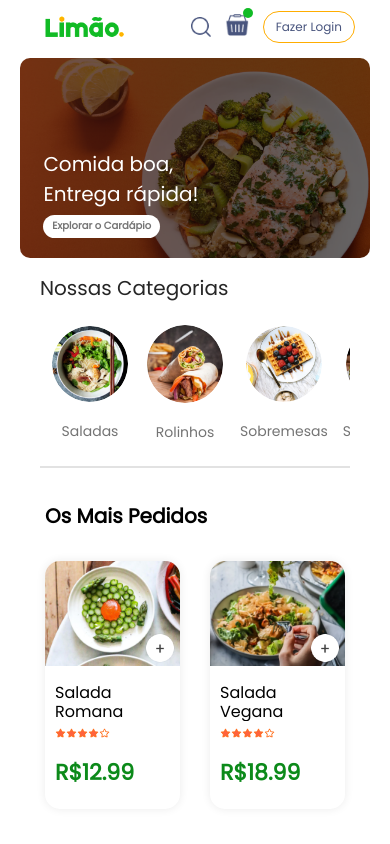
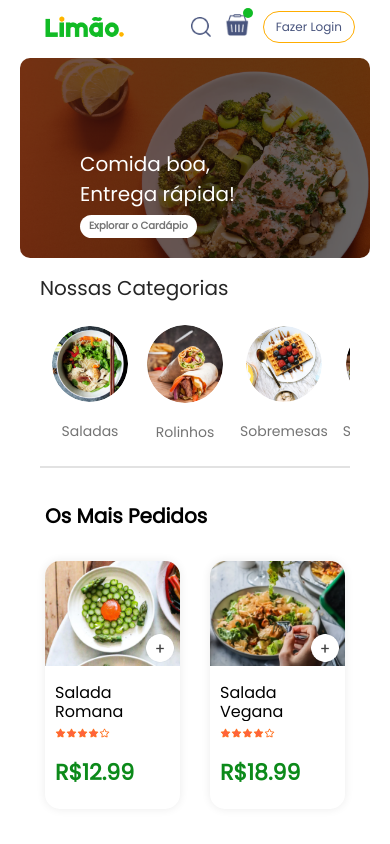
Before and after one commit to lukegoes/limao_delivery, a React (Vite) app: page / in a window 390 px wide. Shown: the top 844 px of the page. Built offline with nearby package versions, Linux system fonts and the light colour scheme.

Commit message:
fix: ajustes de responsividade

```diff
--- a/src/components/Header/Header.css
+++ b/src/components/Header/Header.css
@@ -1,6 +1,6 @@
 .header{
     height: 400px;
-    width: 1200px;
+    width: 100%;
     margin: 30px auto;
     background: url('/header_img.png') no-repeat;
     background-size: cover;
@@ -15,7 +15,7 @@
     gap: 1.5vw;
     max-width: 50%;
     bottom: 10%;
-    left: 6vw;
+    left: 60px;
     animation: fadeIn 3s;
 }
 
```
